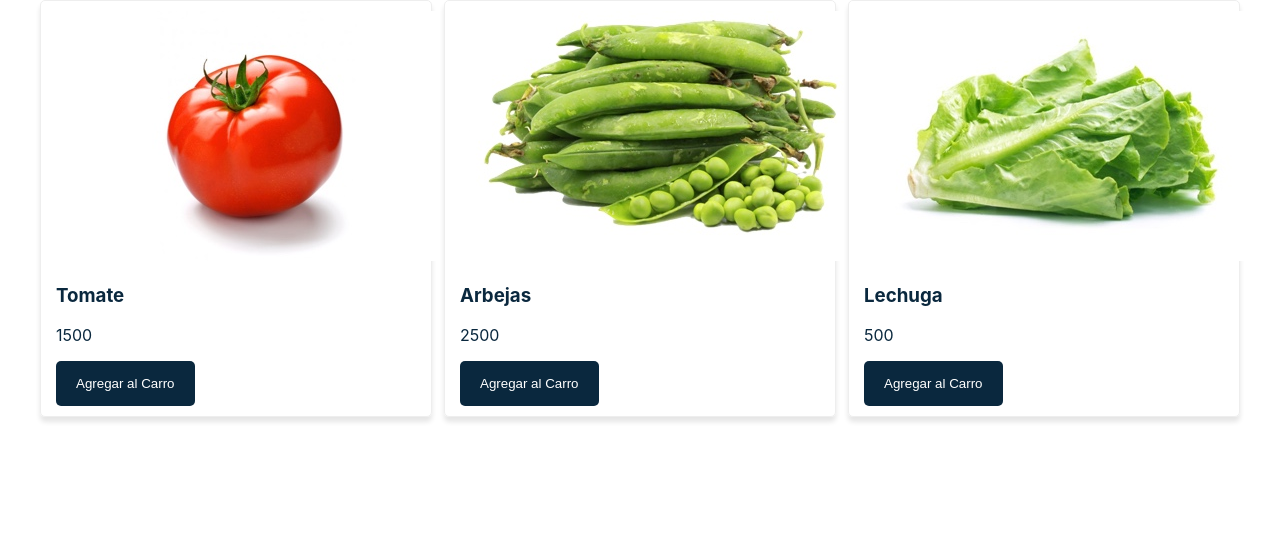
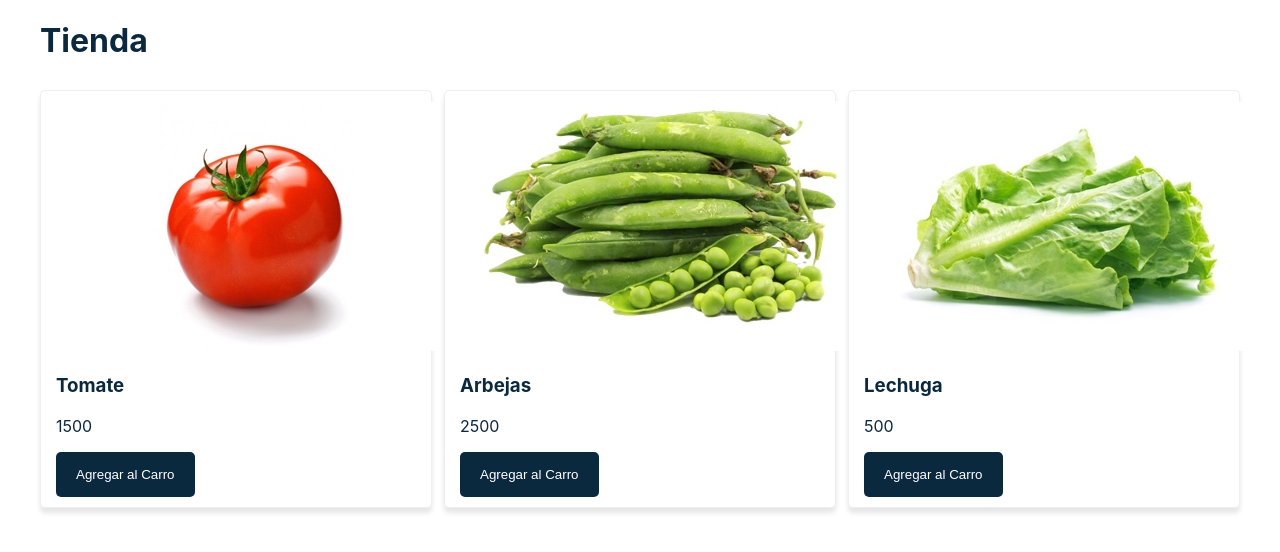
Before and after one commit to 51p50x/shopping-cart, a React (Create React App) app: page / in a window 1280 px wide. Shown: the top 552 px of the page. Built offline with nearby package versions, Linux system fonts and the light colour scheme.

Commit message:
sc-4: Title Component
 * Title component was created

 Title Component was added to the App Component

```diff
--- a/src/App.js
+++ b/src/App.js
@@ -1,6 +1,8 @@
 import {Component} from 'react'
 import Productos from './components/Productos'
 import Layout from './components/Layout'
+import Title from './components/Title'
+
 class App extends Component {
   state = {
     productos:[
@@ -14,6 +16,7 @@
     return(
       <div>
         <Layout>
+          <Title/>
           <Productos
             agregarAlCarro={()=>console.log('no hace nada')}
             productos={this.state.productos}
--- /dev/null
+++ b/src/components/Title.js
@@ -0,0 +1,17 @@
+import { Component } from "react";
+
+const styles = {
+    title:{
+        marginBottom:'30px',
+    }
+}
+
+class Title extends Component{
+    render(){
+        return(
+            <h1 style={styles.title}>Tienda</h1>
+        )
+    }
+}
+
+export default Title
```
